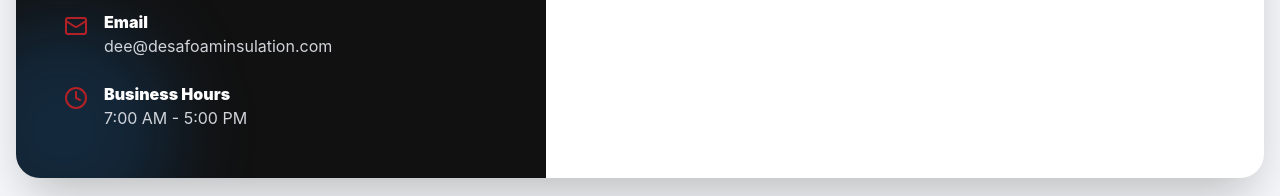
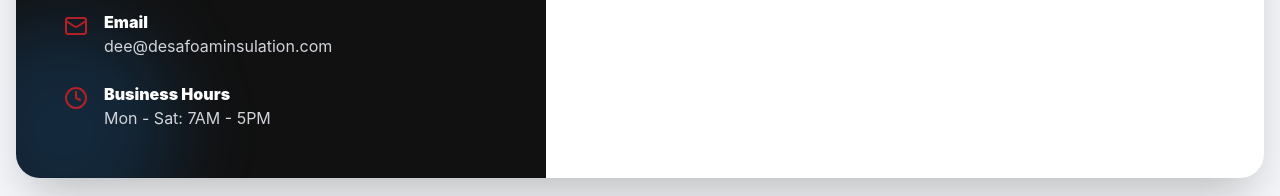
Before and after one commit to mohamadreza121/desa-foam-insulation, a Next.js app: page /contact in a window 1280 px wide. Shown: the part 1218-1414 px from the top of the page. Built offline with nearby package versions, Linux system fonts and the light colour scheme.

Commit message:
contact fixes

```diff
--- a/src/app/contact/page.tsx
+++ b/src/app/contact/page.tsx
@@ -131,7 +131,7 @@
                   <Clock className="mt-1 shrink-0 text-primary" />
                   <div>
                     <p className="font-black">Business Hours</p>
-                    <p className="text-gray-300">7:00 AM - 5:00 PM</p>
+                    <p className="text-gray-300">Mon - Sat: 7AM - 5PM</p>
                   </div>
                 </div>
               </div>
```
